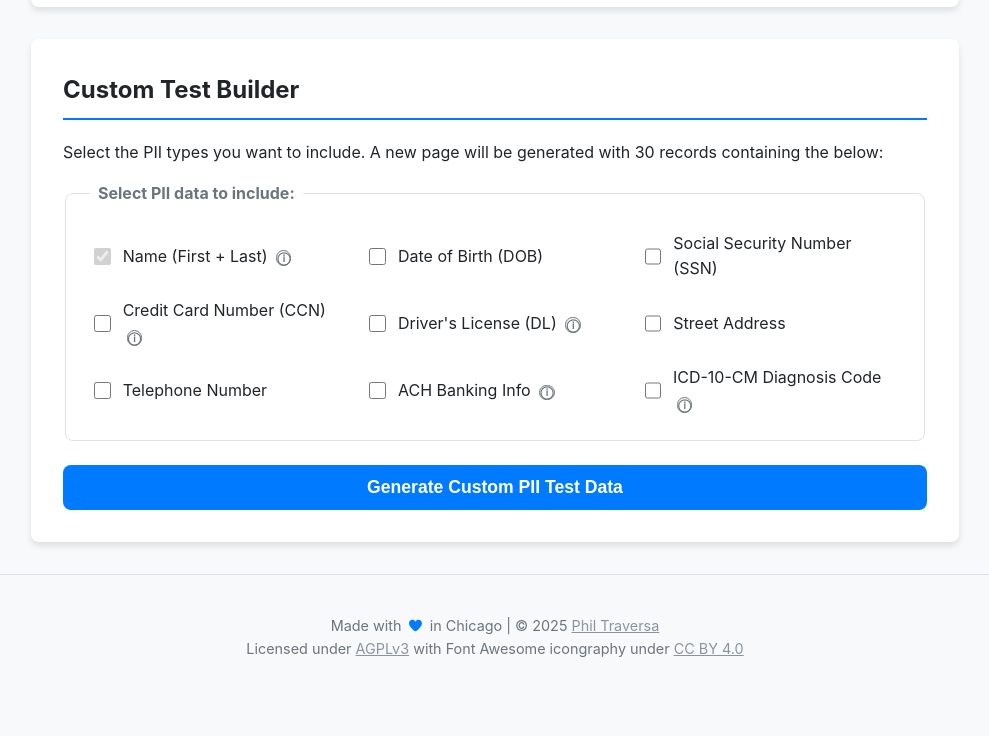
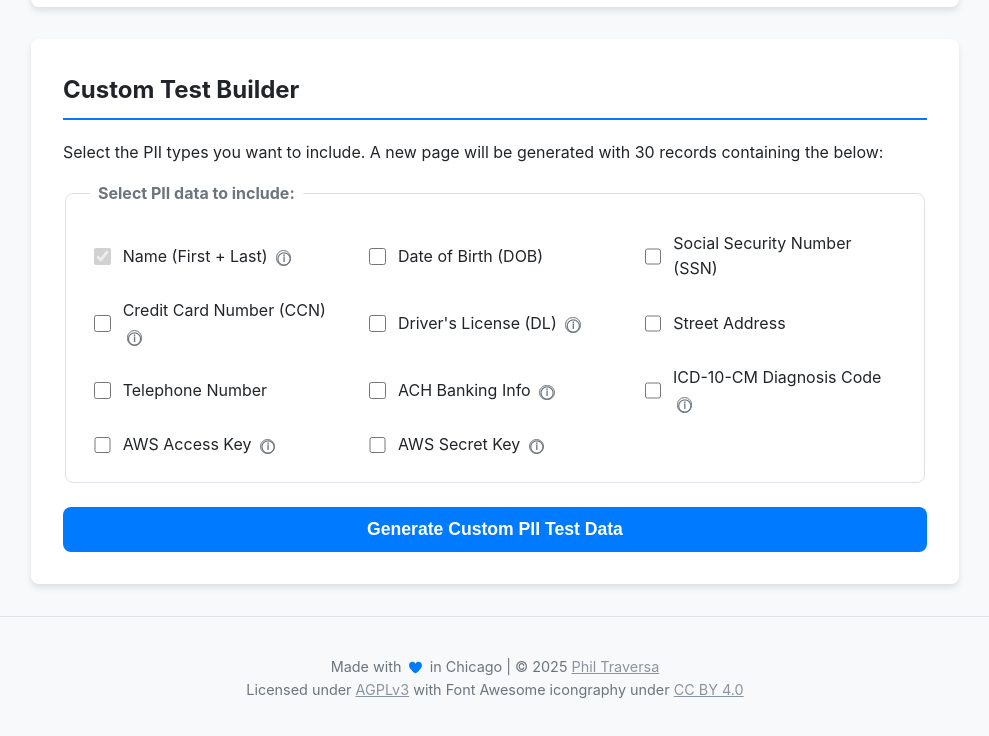
Before and after one commit to ptrav/dlptest, a plain HTML site: page index.html in a window 1280 px wide. Shown: the part 943-1679 px from the top of the page, without its empty margins (145-1134 px from the left). Before the commit the page ends 1641 px from the top, so only its background shows below. Drawn offline with Linux system fonts and the light colour scheme.

Commit message:
feat: add new data types of AWS Access Key and AWS Secret Key
introduces 'AWS Access Key' and 'AWS Secret Key' as new options in the custom test builder. only two dummy keys of each are provided at the moment.

```diff
--- /dev/null
+++ b/data/aws-access-key.json
@@ -0,0 +1,4 @@
+[
+  "AKIAIOSFODNN7EXAMPLE",
+  "AKIAJSIE27KKMHXI3BJQ"
+]
--- /dev/null
+++ b/data/aws-secret-key.json
@@ -0,0 +1,4 @@
+[
+  "wJalrXUtnFEMI/K7MDENG/bPxRfiCYEXAMPLEKEY",
+  "5bEYu26084qjSFyclM/f2pz4gviSfoOg+mFwBH39"
+]
--- a/index.html
+++ b/index.html
@@ -121,6 +121,22 @@
                                 </span>
                             </label>
                         </div>
+                        <div class="checkbox-item">
+                            <input type="checkbox" id="aws-access-key" name="pii-type" value="aws-access-key" data-label="AWS Access Key">
+                            <label for="aws-access-key">AWS Access Key
+                                <span class="tooltip-container" data-tooltip-text="An AWS Access Key is a unique identifier paired with an AWS Secret Key to provide programmatic access to Amazon Web Services.<br><br>It can be shared but probably shouldn't be.">
+                                    <span class="tooltip-icon">ⓘ</span>
+                                </span>
+                            </label>
+                        </div>
+                        <div class="checkbox-item">
+                            <input type="checkbox" id="aws-secret-key" name="pii-type" value="aws-secret-key" data-label="AWS Secret Key">
+                            <label for="aws-secret-key">AWS Secret Key
+                                <span class="tooltip-container" data-tooltip-text="An AWS Secret Key is a unique identifier paired with an AWS Access Key to provide programmatic access to Amazon Web Services.<br><br>As its name suggests, it is 'secret' and you should never share it.">
+                                    <span class="tooltip-icon">ⓘ</span>
+                                </span>
+                            </label>
+                        </div>
                     </div>
                 </fieldset>
                 <button type="submit" id="generate-btn">Generate Custom PII Test Data</button>
```
Also changed, not shown: custom.html (+2 -0 lines).
